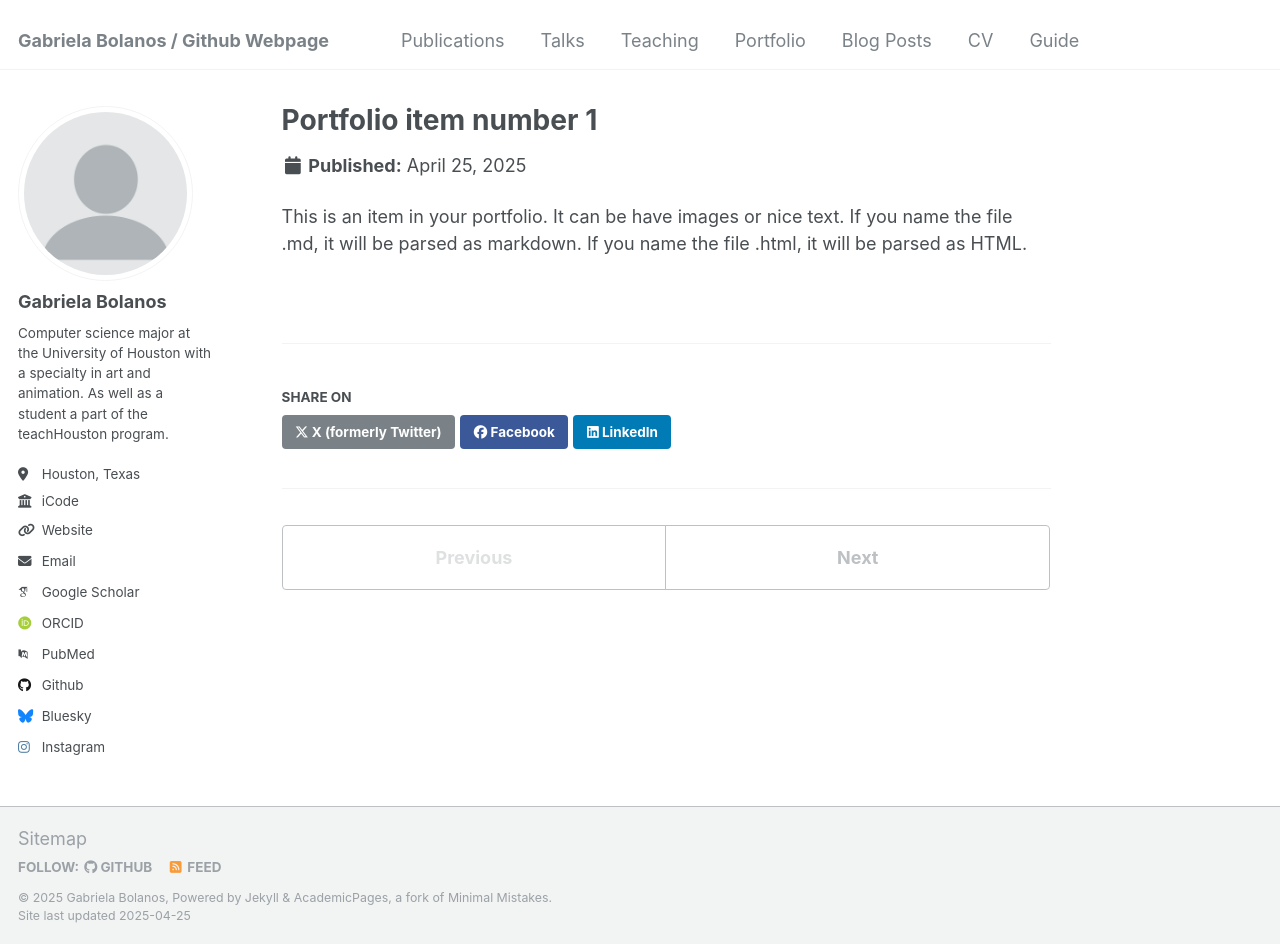
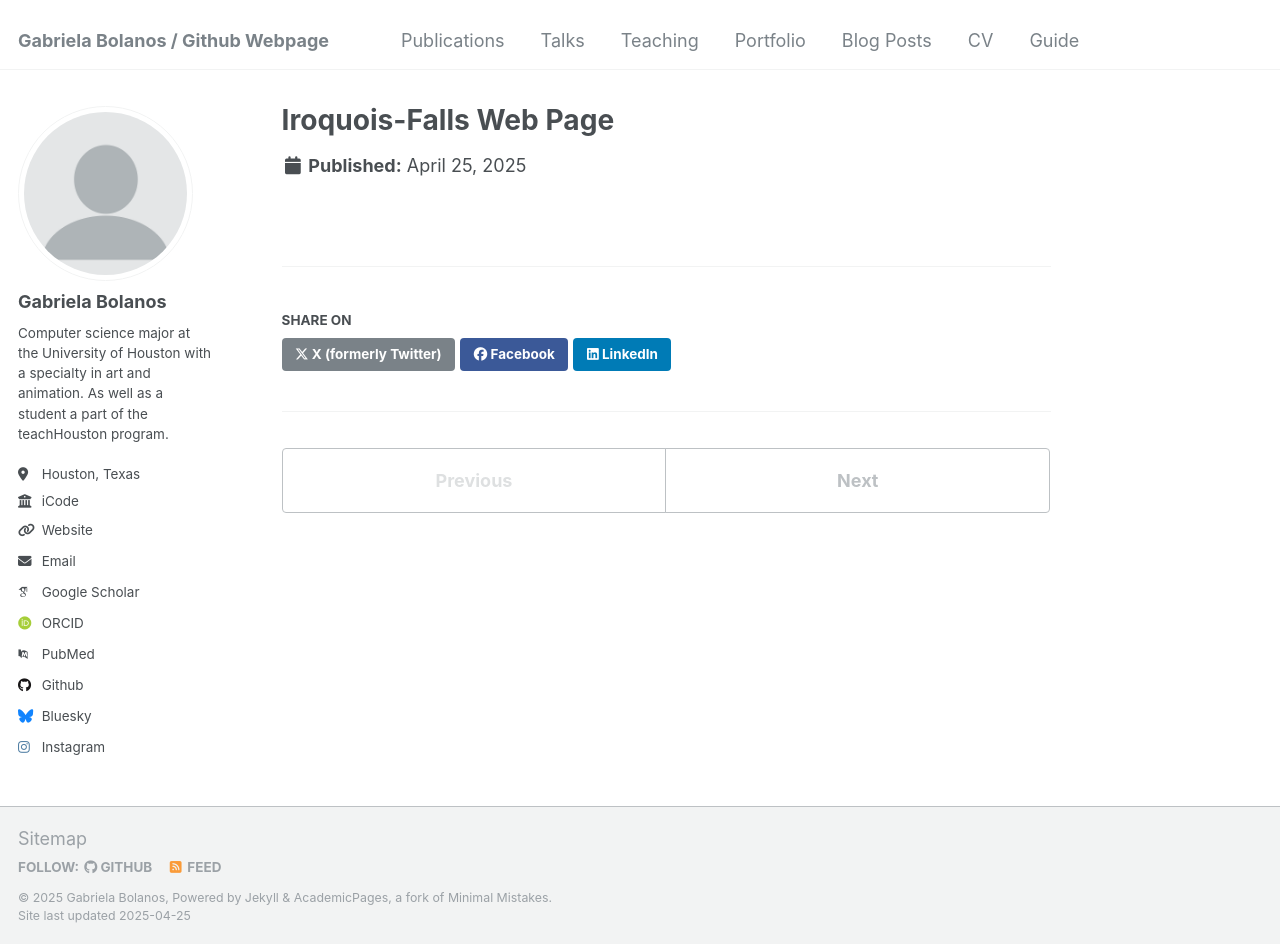
Before and after one commit to G-bolanos/g-bolanos, a Jekyll site: the page built from _portfolio/portfolio-1.md, in a window 1280 px wide and 944 px high. Built offline with Jekyll 4.4.1, drawn with Linux system fonts in a browser that asks for light colours; some web fonts are replaced.

Commit message:
Update portfolio-1.md

```diff
--- a/_portfolio/portfolio-1.md
+++ b/_portfolio/portfolio-1.md
@@ -1,7 +1,5 @@
 ---
-title: "Portfolio item number 1"
-excerpt: "Short description of portfolio item number 1<br/><img src='/images/500x300.png'>"
+title: "Iroquois-Falls Web Page"
+excerpt: "This is a YouTube link to a live demo of the Iroquois-Fall Web App"
 collection: portfolio
 ---
-
-This is an item in your portfolio. It can be have images or nice text. If you name the file .md, it will be parsed as markdown. If you name the file .html, it will be parsed as HTML.
```
